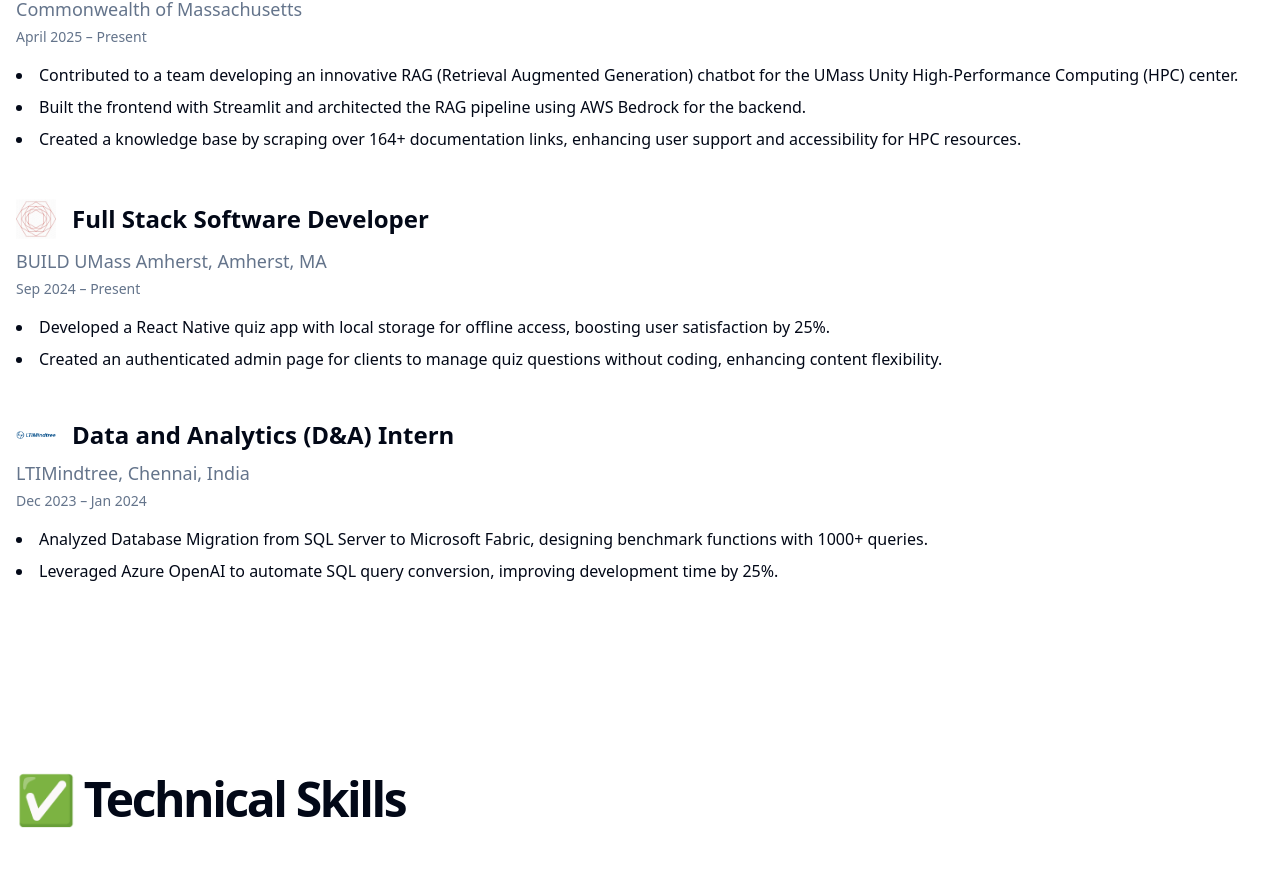
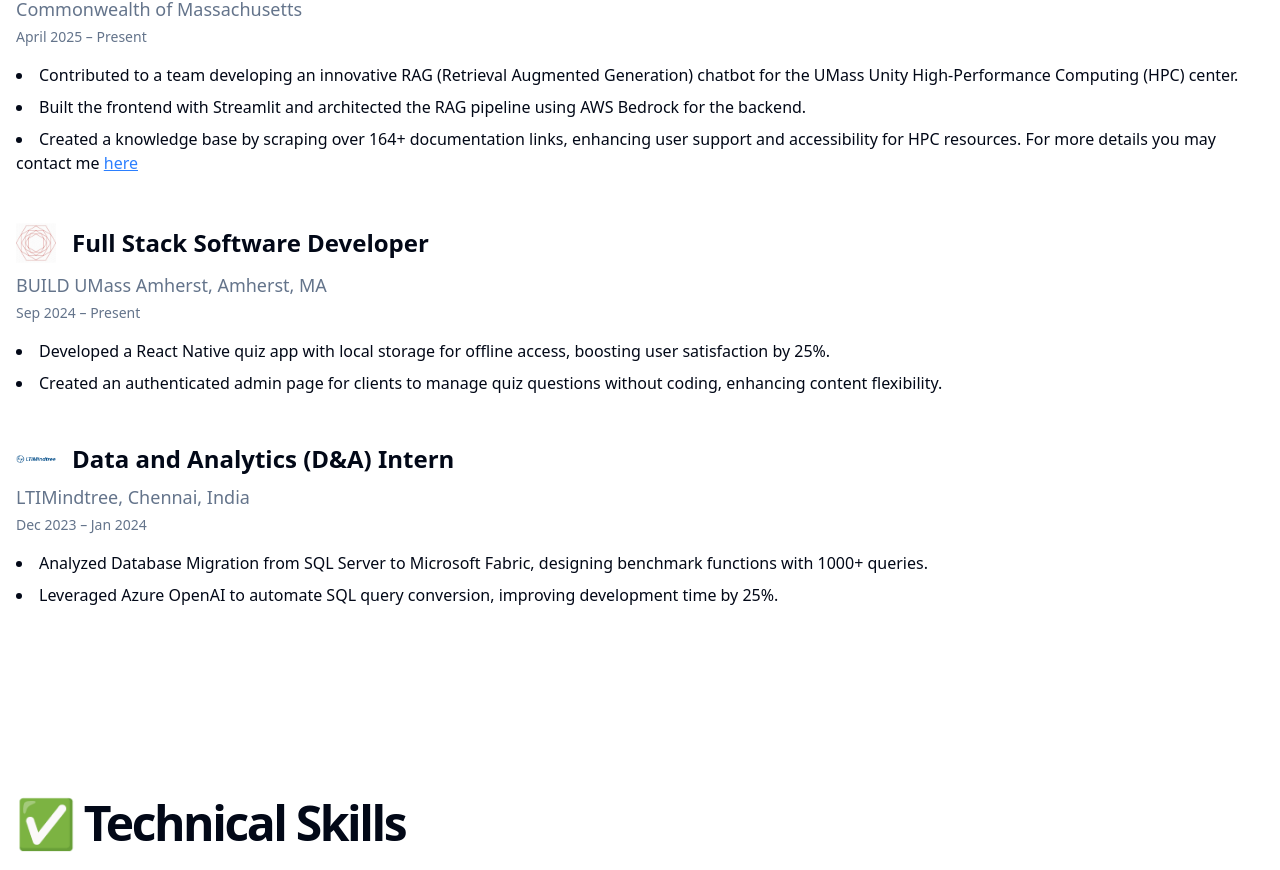
Before and after one commit to Riddhimaan-Senapati/my-portfolio-website, a Next.js app: page / in a window 1280 px wide. Shown: the part 1298-2168 px from the top of the page. Built offline with nearby package versions, Linux system fonts and the light colour scheme.

Commit message:
added my mass.gov email link in my AI4CW internship section in Previous Experience

```diff
--- a/components/previous-experience.tsx
+++ b/components/previous-experience.tsx
@@ -17,7 +17,7 @@ const PreviousExperience = () => {
           <ul className="list-disc list-inside space-y-2">
             <li>Contributed to a team developing an innovative RAG (Retrieval Augmented Generation) chatbot for the UMass Unity High-Performance Computing (HPC) center.</li>
             <li>Built the frontend with Streamlit and architected the RAG pipeline using AWS Bedrock for the backend.</li>
-            <li>Created a knowledge base by scraping over 164+ documentation links, enhancing user support and accessibility for HPC resources.</li>
+            <li>Created a knowledge base by scraping over 164+ documentation links, enhancing user support and accessibility for HPC resources. For more details you may contact me <a href="mailto:Riddhimaan.Senapati@mass.gov" className="text-blue-500 underline">here</a></li>
           </ul>
         </div>
 
```
